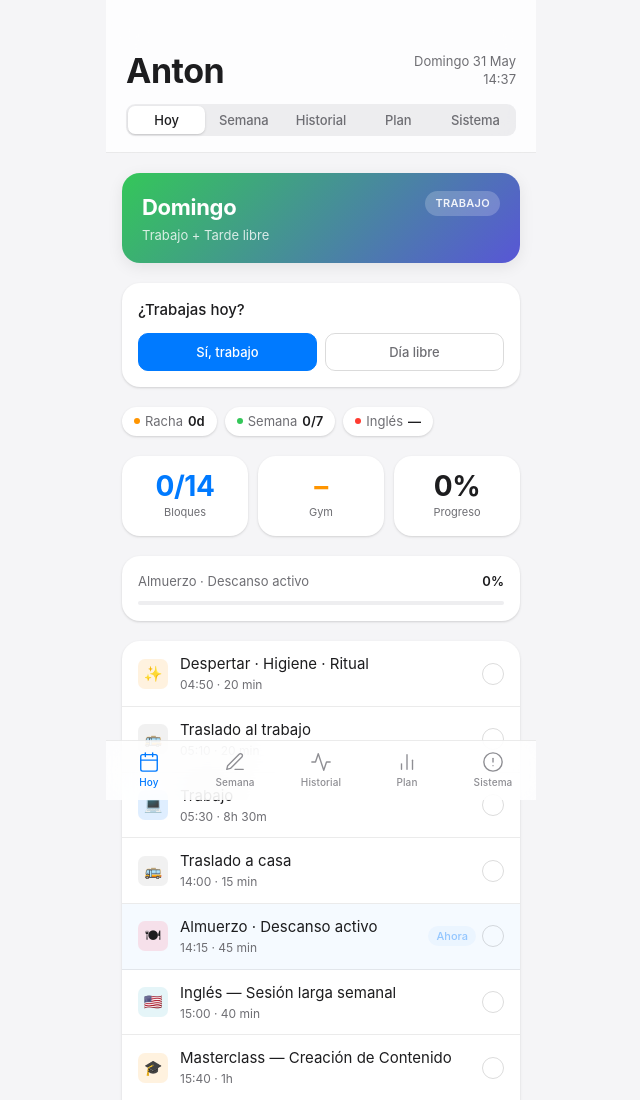
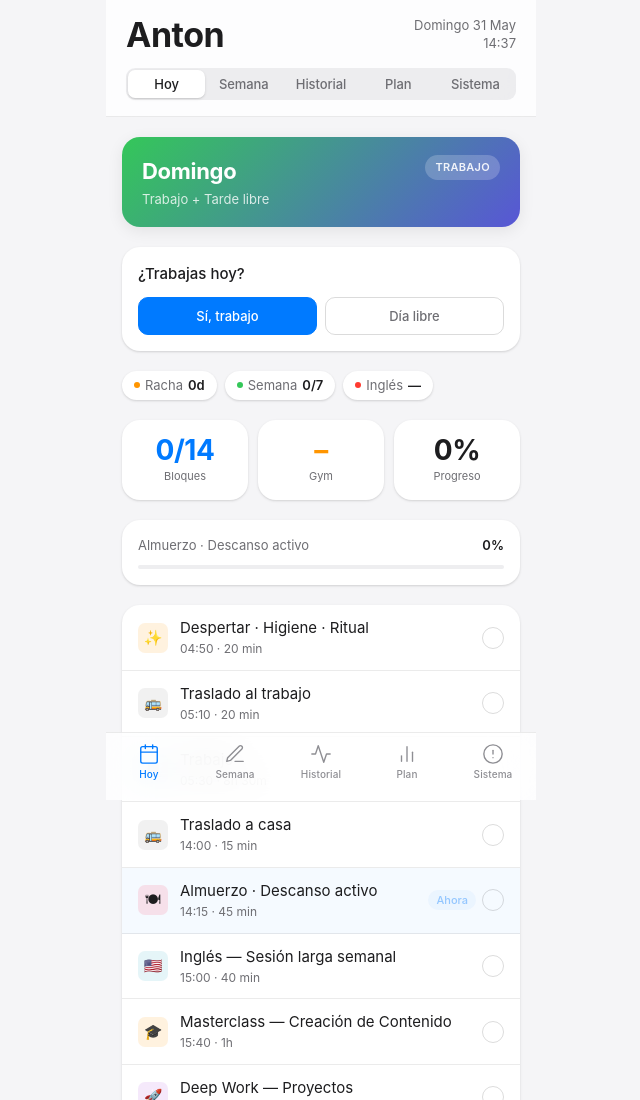
Before and after one commit to tony440-blip/sistema-semanal, a plain HTML site: page index.html in a window 1280 px wide. Shown: the top 1100 px of the page, without its empty margins (319-959 px from the left). Drawn offline with Linux system fonts and the light colour scheme; a web font is replaced by a local one.

Commit message:
Actualizar index.html

```diff
--- a/index.html
+++ b/index.html
@@ -68,11 +68,11 @@ body {
   -webkit-font-smoothing: antialiased;
 }
 
-.app { max-width: 430px; margin: 0 auto; padding-bottom: 84px; }
+.app { max-width: 430px; margin: 0 auto; padding-bottom: 72px; }
 
 /* ─── HEADER ─── */
 .header {
-  padding: 52px 20px 0;
+  padding: 16px 20px 0;
   background: var(--bg);
   position: sticky; top: 0; z-index: 100;
   border-bottom: 0.5px solid var(--border);
@@ -492,7 +492,7 @@ body {
   -webkit-backdrop-filter: saturate(180%) blur(20px);
   border-top: 0.5px solid var(--border);
   display: flex; z-index: 200;
-  padding-bottom: env(safe-area-inset-bottom);
+  padding-bottom: 8px;
 }
 .tab-btn {
   flex: 1; padding: 10px 0 12px;
```
